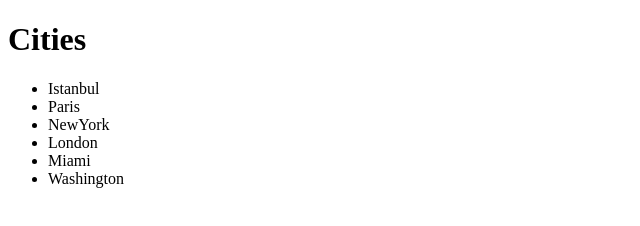
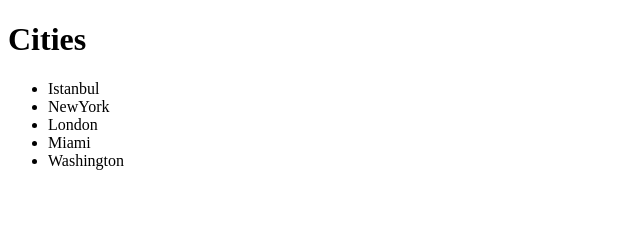
Before and after one commit to dilekuslu/myFirstRepo, a plain HTML site: page index.html in a window 1280 px wide. Shown: the whole page, without its empty margins (0-640 px from the left). Drawn offline with Linux system fonts and the light colour scheme.

Commit message:
Paris is deleted

```diff
--- a/index.html
+++ b/index.html
@@ -9,7 +9,6 @@
     <h1>Cities</h1>
     <ul>
         <li>Istanbul</li>
-        <li>Paris</li>
         <li>NewYork</li>
         <li>London</li>
         <li>Miami</li>
```
